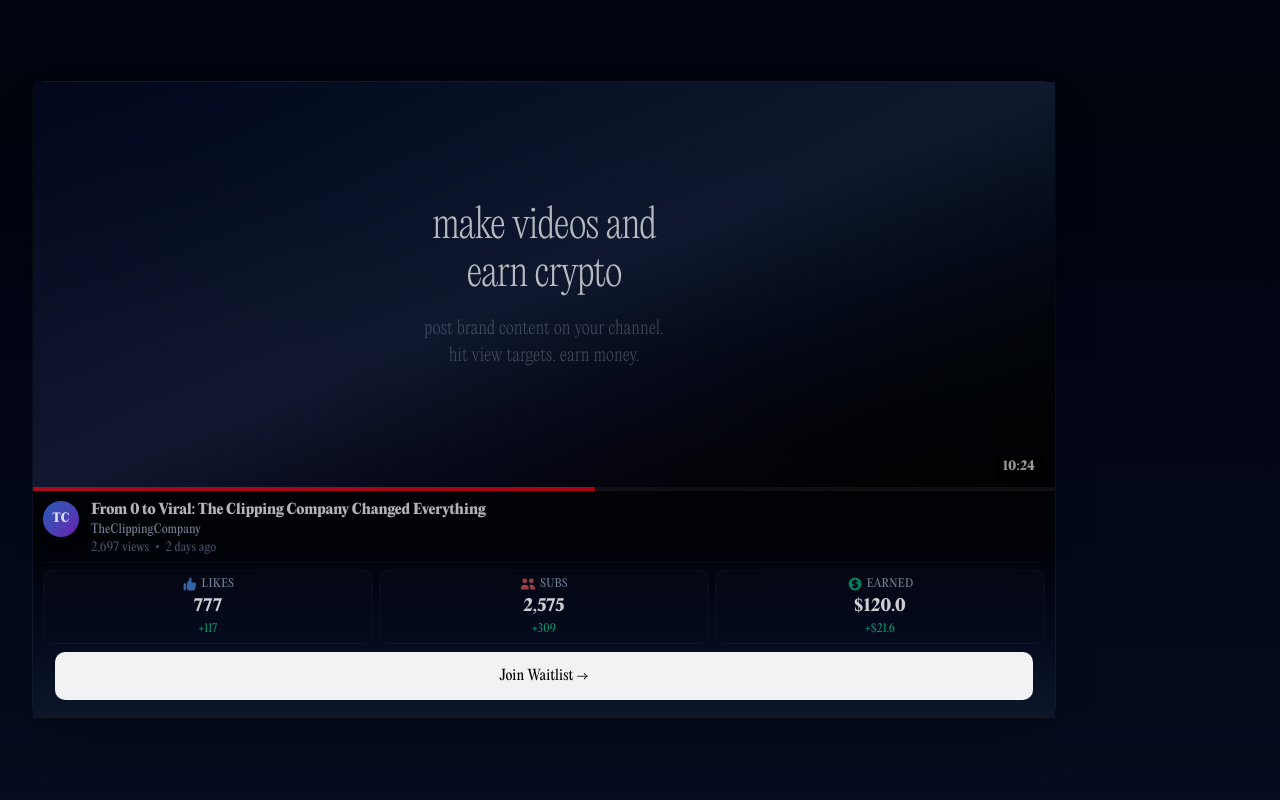
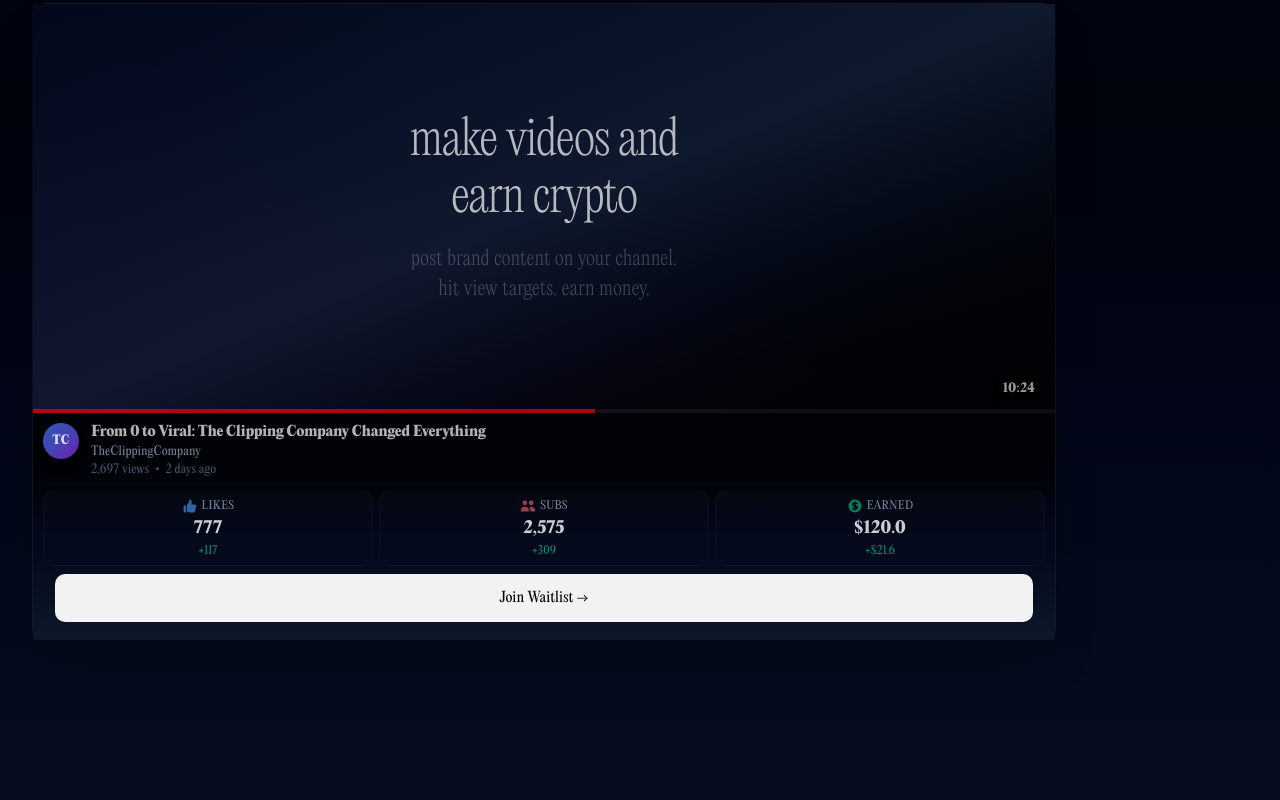
Before and after one commit to 0xazanul/Clipping_waitlst_and_landingf, a Next.js app: page / in a window 1280 px wide. Shown: the top 800 px of the page. Built offline with nearby package versions, Linux system fonts and the light colour scheme; no server answers.

Commit message:
latest_working

```diff
--- a/components/background/VideoMetricsBackground.tsx
+++ b/components/background/VideoMetricsBackground.tsx
@@ -27,15 +27,15 @@ export default function VideoMetricsBackground({ onJoinWaitlist }: VideoMetricsB
 
   return (
     <div
-      className="fixed-youtube-bg absolute inset-0 flex items-center justify-center"
+      className="fixed-youtube-bg absolute inset-0 flex items-start justify-center"
       style={{
         height: '100vh',
         maxHeight: '100vh',
         zIndex: 10,
         paddingLeft: '5px',
         paddingRight: '5px',
-        paddingTop: '5px',
-        paddingBottom: '5px',
+        paddingTop: '3px',
+        paddingBottom: '0px',
       }}
     >
       <div className="w-full mx-auto" style={{ maxHeight: '100%', maxWidth: '95%' }}>
@@ -52,13 +52,13 @@ export default function VideoMetricsBackground({ onJoinWaitlist }: VideoMetricsB
 
             <div className="absolute inset-0 flex items-center justify-center">
             <div className="relative z-10 w-full max-w-xl text-center">
-              <h1 className="text-[1.5rem] leading-[1.2] sm:text-[1.75rem] md:text-[2rem] lg:text-[2.5rem] font-light tracking-tight text-white/70 mb-2 sm:mb-3 md:mb-4 px-2">
+              <h1 className="text-[1.75rem] leading-[1.2] sm:text-[2rem] md:text-[2.5rem] lg:text-[3rem] font-light tracking-tight text-white/70 mb-2 sm:mb-3 md:mb-4 px-2">
                 make videos and
                 <br />
                 earn crypto
               </h1>
 
-              <p className="text-[0.75rem] leading-[1.5] sm:text-[0.875rem] md:text-[1rem] lg:text-[1.125rem] text-gray-500/60 font-light px-4 sm:px-6">
+              <p className="text-[0.875rem] leading-[1.5] sm:text-[1rem] md:text-[1.125rem] lg:text-[1.25rem] text-gray-500/60 font-light px-4 sm:px-6">
                 post brand content on your channel.
                 <br />
                 hit view targets. earn money.
```
